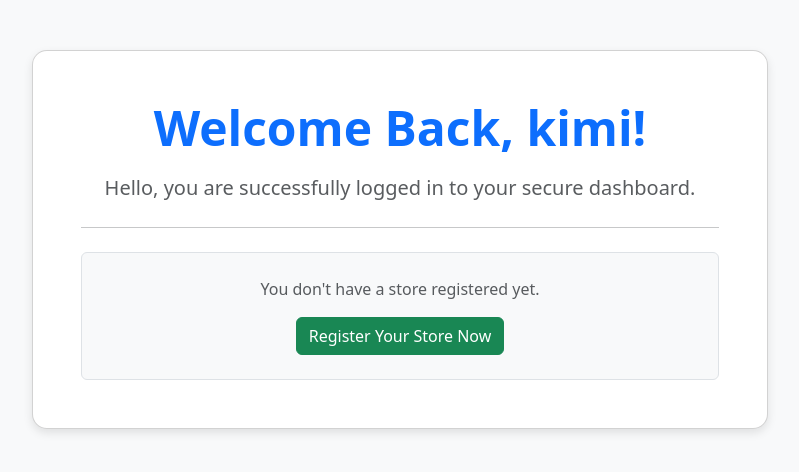
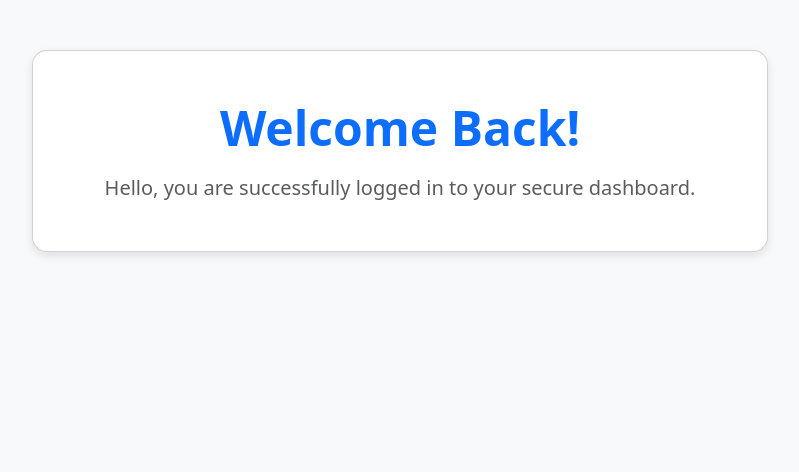
Before and after one commit to AreefHakim/G103, a Flask app: page /dashboard in a window 1280 px wide. Shown: the part 56-528 px from the top of the page, without its empty margins (240-1039 px from the left). Run offline with Flask 3, Linux system fonts and the light colour scheme; a user stored in the database is signed in.

Commit message:
return dashboard.html into original code

```diff
--- a/templates/dashboard.html
+++ b/templates/dashboard.html
@@ -37,26 +37,8 @@
 
                 <div class="card welcome-card bg-white">
                     <div class="card-body p-5">
-                        <h1 class="display-5 fw-bold text-primary mb-3">Welcome Back, {{ username }}!</h1>
-                        <p class="lead text-muted mb-4">Hello, you are successfully logged in to your secure dashboard.</p>
-
-                        <hr class="my-4">
-
-                        {% if stores %}
-                            <h4 class="mb-3 text-start">Your Store</h4>
-                            {% for store in stores %}
-                                <div class="p-3 bg-light rounded border mb-2 text-start">
-                                    <h5><strong>{{ store.name }}</strong></h5>
-                                    <p class="text-muted small mb-2">{{ store.description }}</p>
-                                    <a href="{{ url_for('my_store') }}" class="btn btn-sm btn-primary">Go to Store Management</a>
-                                </div>
-                            {% endfor %}
-                        {% else %}
-                            <div class="p-4 bg-light rounded border text-center">
-                                <p class="text-muted mb-3">You don't have a store registered yet.</p>
-                                <a href="{{ url_for('register_store') }}" class="btn btn-success">Register Your Store Now</a>
-                            </div>
-                        {% endif %}
+                        <h1 class="display-5 fw-bold text-primary mb-3">Welcome Back!</h1>
+                        <p class="lead text-muted mb-0">Hello, you are successfully logged in to your secure dashboard.</p>
                     </div>
                 </div>
 
```
